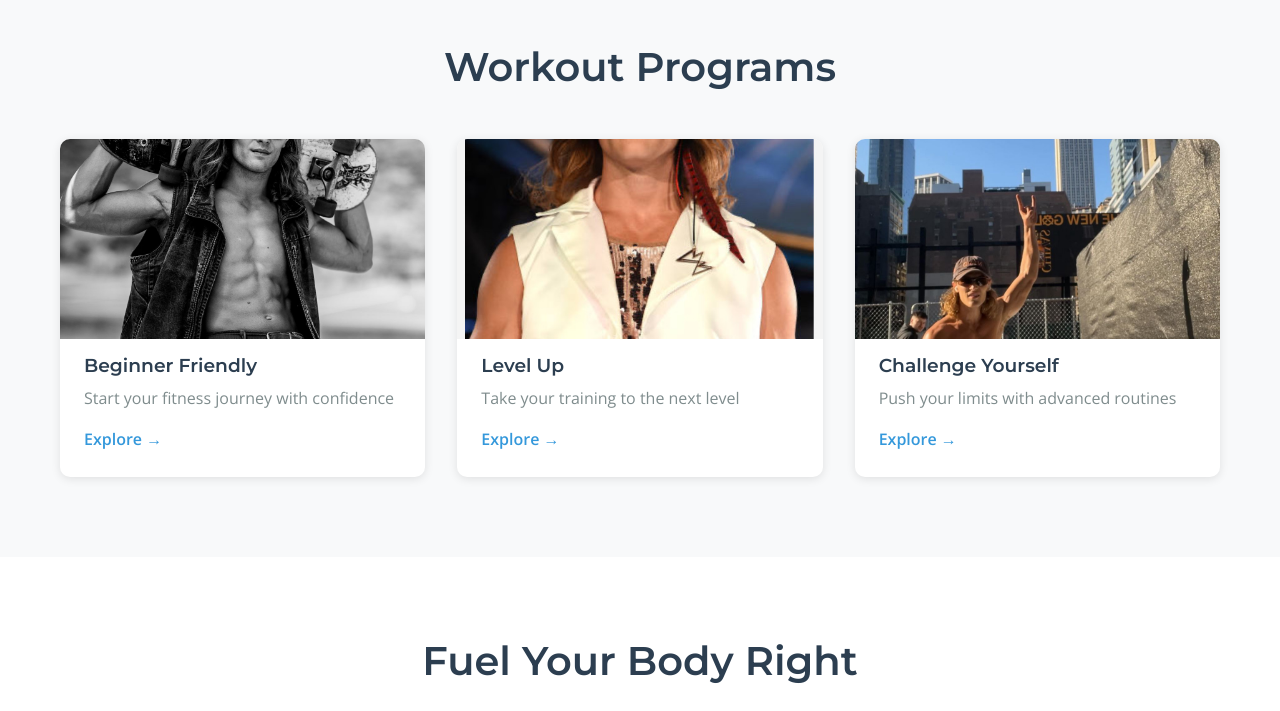
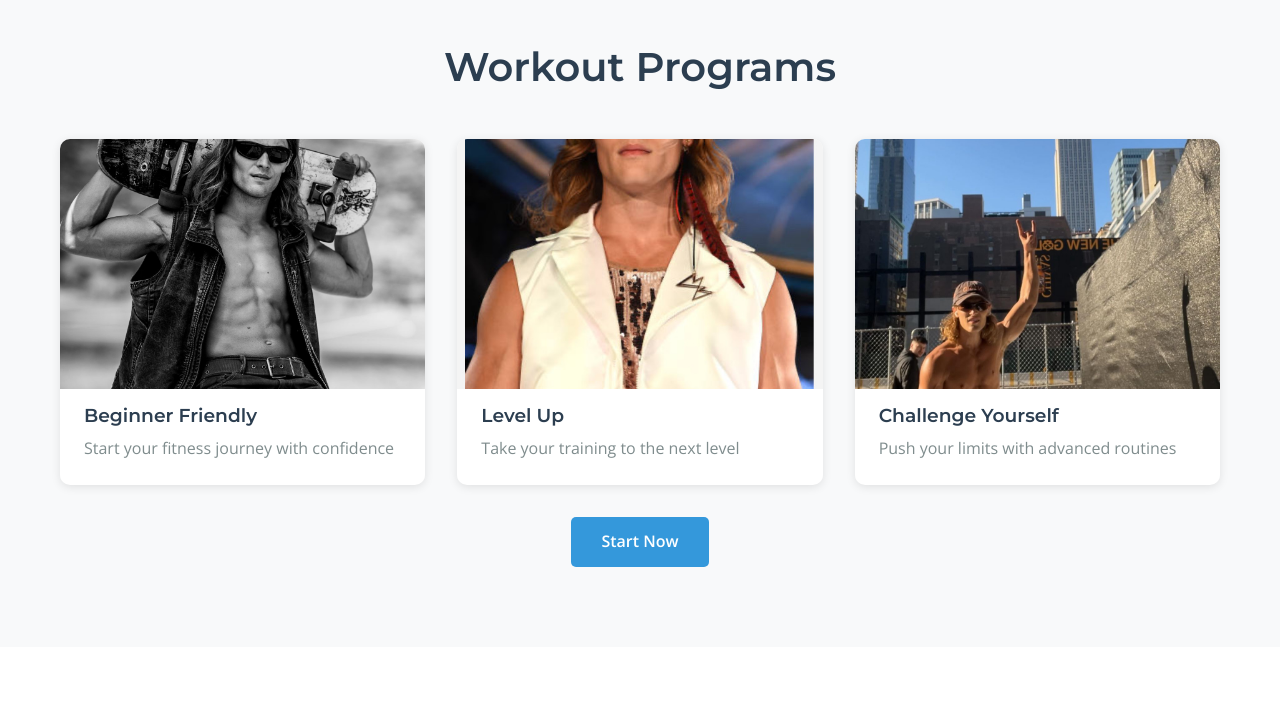
Before and after one commit to lakotafox/foxbooks, a plain HTML site: page index.html in a window 1280 px wide. Shown: the part 1300-2011 px from the top of the page. Drawn offline with nearby package versions, Linux system fonts and the light colour scheme.

Commit message:
Fix workout card images and simplify navigation
- Increase workout image height to 250px to prevent cutoff
- Add proper object-fit styling for better image display
- Remove individual Explore buttons from workout cards
- Add single 'Start Now' button below workout programs
- Clean up CSS for better card layout

```diff
--- a/css/styles.css
+++ b/css/styles.css
@@ -289,8 +289,16 @@ h1, h2, h3, h4, h5, h6 {
 }
 
 .workout-image {
-    height: 200px;
+    height: 250px;
     overflow: hidden;
+    position: relative;
+}
+
+.workout-image img {
+    width: 100%;
+    height: 100%;
+    object-fit: cover;
+    object-position: center;
 }
 
 .workout-card h3 {
@@ -299,13 +307,8 @@ h1, h2, h3, h4, h5, h6 {
 }
 
 .workout-card p {
-    padding: 0 1.5rem;
+    padding: 0 1.5rem 1.5rem;
     color: var(--text-light);
-}
-
-.workout-card .btn-link {
-    display: inline-block;
-    padding: 1rem 1.5rem 1.5rem;
 }
 
 .nutrition-section {
--- a/index.html
+++ b/index.html
@@ -86,28 +86,28 @@
             <div class="workout-categories">
                 <div class="workout-card">
                     <div class="workout-image">
-                        <img src="assets/images/Sitphoto2.jpg" alt="Beginner Workouts" style="width: 100%; height: 100%; object-fit: cover;">
+                        <img src="assets/images/Sitphoto2.jpg" alt="Beginner Workouts">
                     </div>
                     <h3>Beginner Friendly</h3>
                     <p>Start your fitness journey with confidence</p>
-                    <a href="pages/workouts.html#beginner" class="btn-link">Explore →</a>
                 </div>
                 <div class="workout-card">
                     <div class="workout-image">
-                        <img src="assets/images/Sitphoto3.jpg" alt="Intermediate Workouts" style="width: 100%; height: 100%; object-fit: cover;">
+                        <img src="assets/images/Sitphoto3.jpg" alt="Intermediate Workouts">
                     </div>
                     <h3>Level Up</h3>
                     <p>Take your training to the next level</p>
-                    <a href="pages/workouts.html#intermediate" class="btn-link">Explore →</a>
                 </div>
                 <div class="workout-card">
                     <div class="workout-image">
-                        <img src="assets/images/Sitphoto5.jpg" alt="Advanced Workouts" style="width: 100%; height: 100%; object-fit: cover;">
+                        <img src="assets/images/Sitphoto5.jpg" alt="Advanced Workouts">
                     </div>
                     <h3>Challenge Yourself</h3>
                     <p>Push your limits with advanced routines</p>
-                    <a href="pages/workouts.html#advanced" class="btn-link">Explore →</a>
                 </div>
+            </div>
+            <div style="text-align: center; margin-top: 2rem;">
+                <a href="#contact" class="btn btn-primary">Start Now</a>
             </div>
         </div>
     </section>
```
